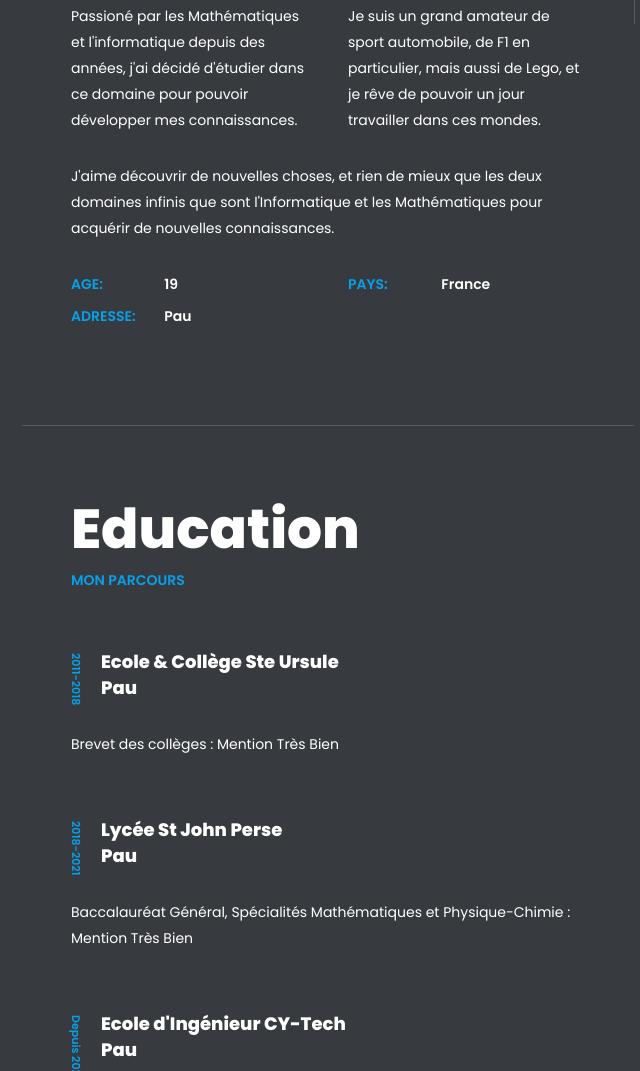
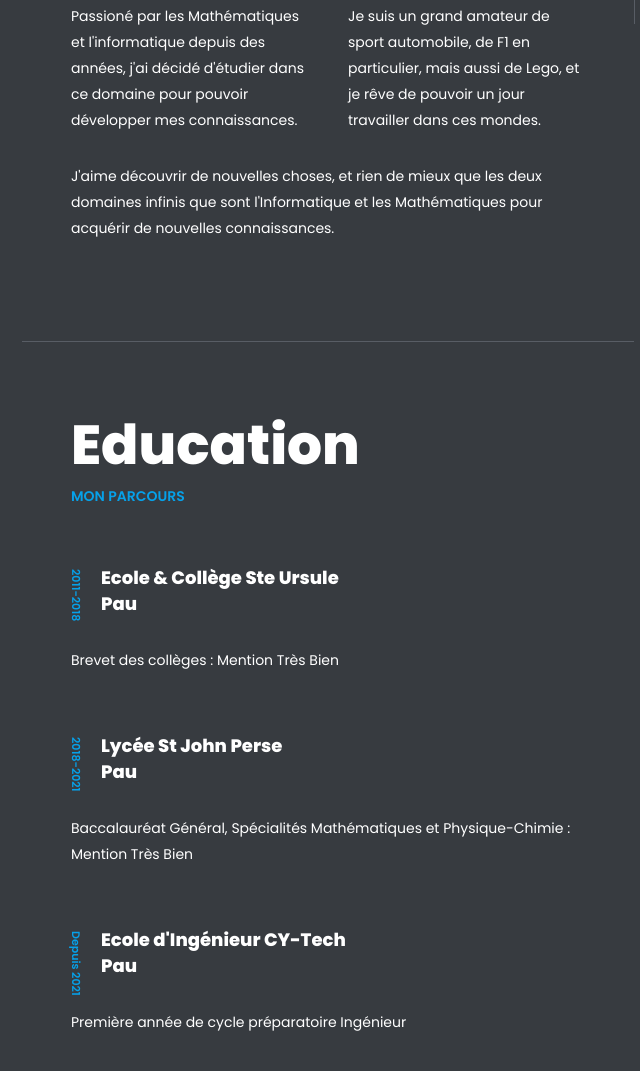
Before and after one commit to ThomasChevillotte/thomaschevillotte.github.io, a plain HTML site: page index.html in a window 1280 px wide. Shown: the part 1136-2207 px from the top of the page, without its empty margins (554-1194 px from the left). Drawn offline with Linux system fonts and the light colour scheme.

Commit message:
change a propos

```diff
--- a/index.html
+++ b/index.html
@@ -123,15 +123,15 @@
 					</div>
 
 					<!-- info list -->
-					<div class="info-list">
+					<!--<div class="info-list">
 						<ul>
 							<li><strong>Age:</strong> 19</li>
-							<!--<li><strong>Mail:</strong> th.chevillotte@gmail.com</li>-->
+							<li><strong>Mail:</strong> th.chevillotte@gmail.com</li>
 							<li><strong>Pays:</strong> France</li>
-							<!--<li><strong>Téléphone:</strong> +33 6 20 55 28 49</li>-->
+							<li><strong>Téléphone:</strong> +33 6 20 55 28 49</li>
 							<li><strong>Adresse:</strong> Pau</li>
 						</ul>
-					</div>
+					</div>-->
 					<div class="void" id="section-experience">
 					</div>
 					<div class="clear"></div>
```
